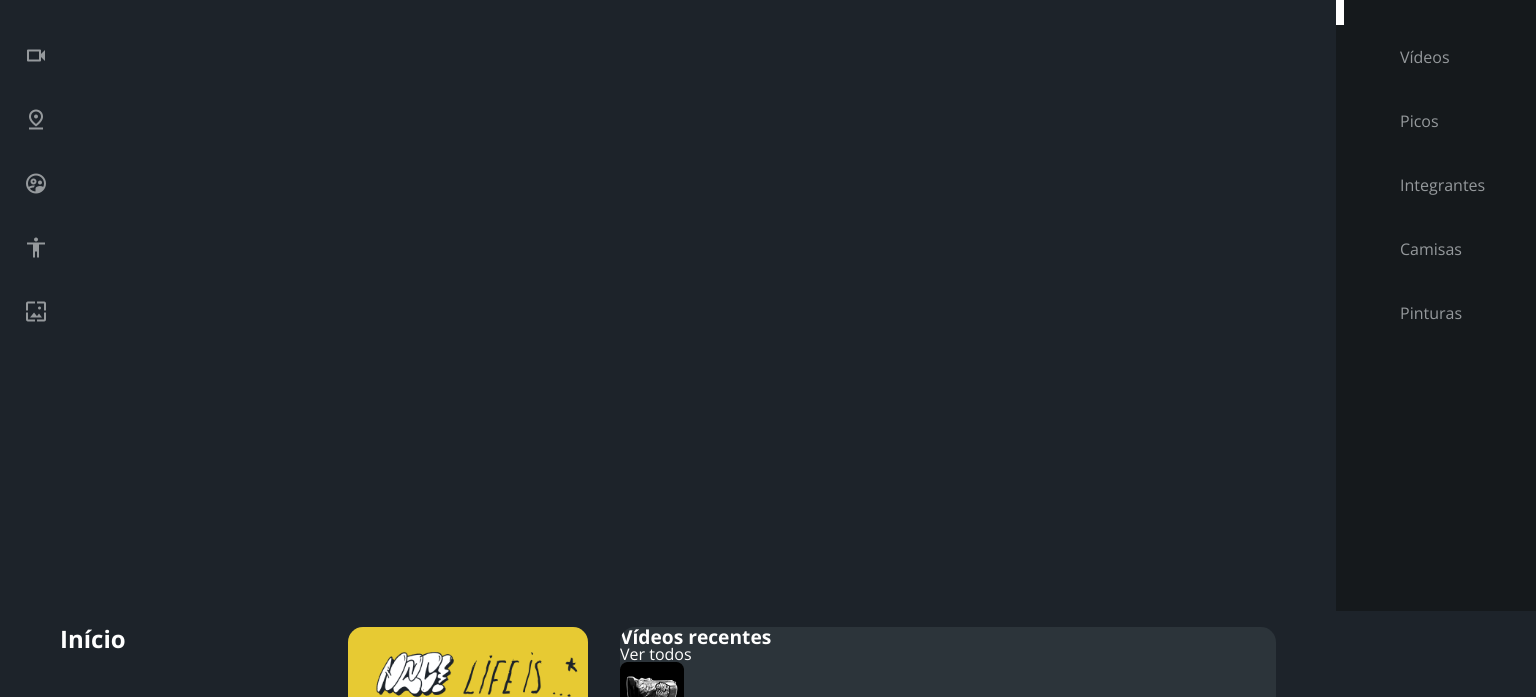
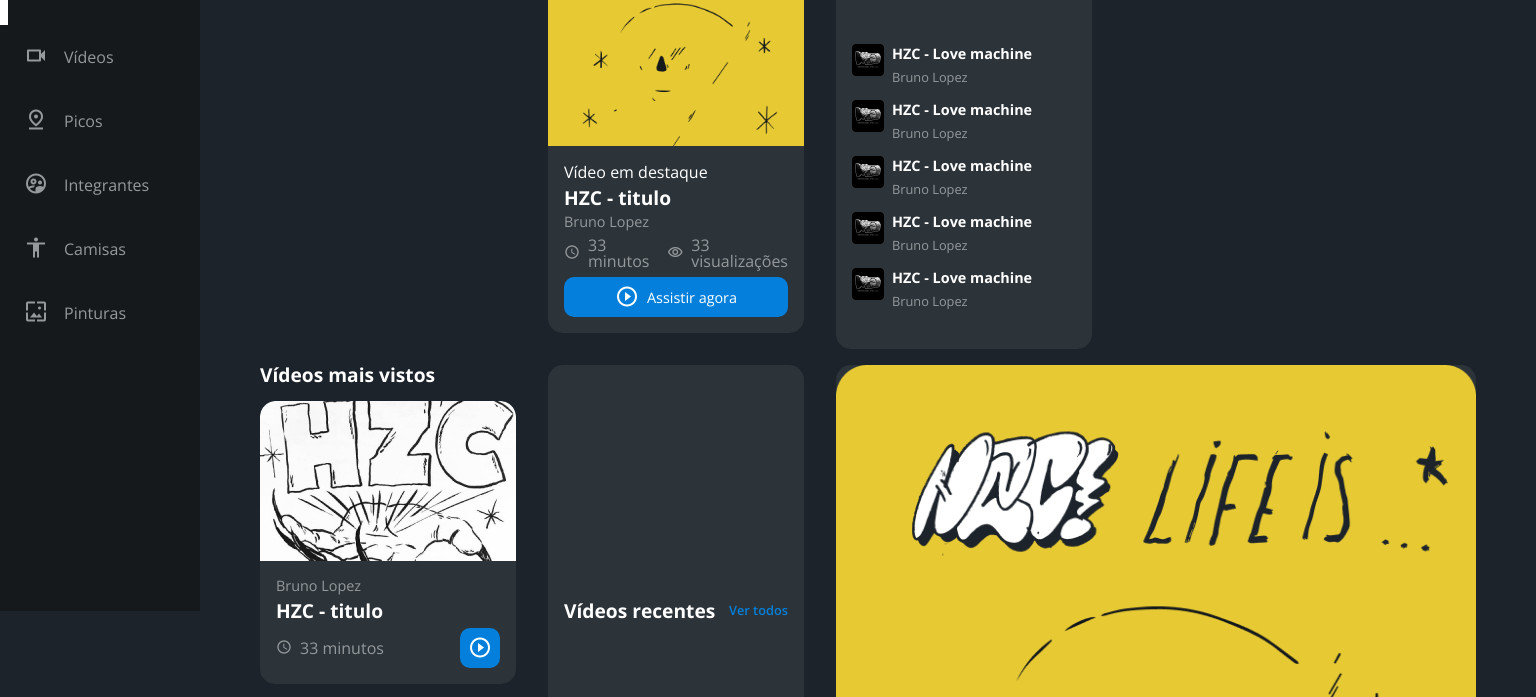
Before and after one commit to Wesley-Rodrigues14/flex-grid, a plain HTML site: page index.html in a window 1536 px wide. Shown: the part 189-886 px from the top of the page. Drawn offline with nearby package versions, Linux system fonts and the light colour scheme; a script that the page names is missing.

Commit message:
ajustando o site para responsivo

```diff
--- a/assets/css/style.css
+++ b/assets/css/style.css
@@ -52,6 +52,7 @@ body{
         padding: 16px 60px;
         height: 80px;
         box-sizing: border-box;
+        grid-column: 2;
     }
 
     .cabecalho__logo {
@@ -165,6 +166,8 @@ body{
     .menu-lateral {
         position: static;
         width: 200px;
+        grid-column: 1;
+        grid-row: 1 / span 2;
     }
 }
 
@@ -203,6 +206,7 @@ body{
         grid-template-columns: auto 1fr auto;
         column-gap: 32px;
         padding: 16px 60px;
+        grid-column: 2;
     }
 }
 
@@ -264,6 +268,61 @@ body{
     margin-right: 8px;
 }
 
+.cartao--recentes {
+    display: none;
+}
+
+@media screen and (min-width: 1440px) {
+    .cartao--recentes {
+        display: grid;
+        grid-template-columns: auto auto;
+        align-items: center;
+        row-gap: 24px;
+        width: 256px;
+        padding: 16px;
+        box-sizing: border-box;
+    }
+
+    .cartao--recentes .cartao__titulo {
+        grid-column: auto;
+    }
+
+    .cartao__link {
+        font-size: 0.8rem;
+        font-weight: 600;
+        color: #0480dc;
+        justify-self: flex-end;
+    }
+
+    .cartao__lista {
+        display: grid;
+        row-gap: 16px;
+        grid-column: span 2;
+    }
+
+    .cartao__item {
+        display: grid;
+        grid-template-columns: auto 1fr;
+        gap: 8px;
+    }
+
+    .cartao__item-thumbnail {
+        width: 32px;
+        grid-row: span 2;
+    }
+
+    .cartao__item-titulo {
+        font-size: 0.9rem;
+        line-height: 1.2rem;
+        font-weight: 700;
+    }
+
+    .cartao__item-perfil {
+        font-size: 0.8rem;
+        color: #95999C;
+    }
+}
+
 .secao {
     display: grid;
     gap: 16px;
```
